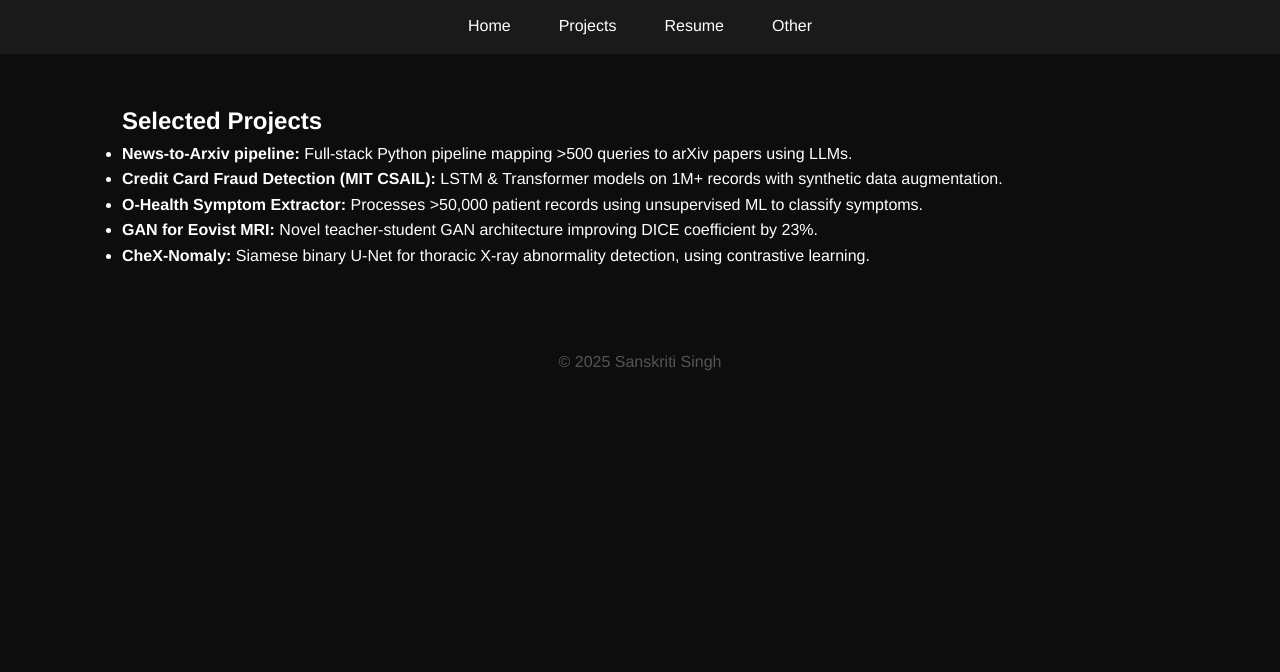
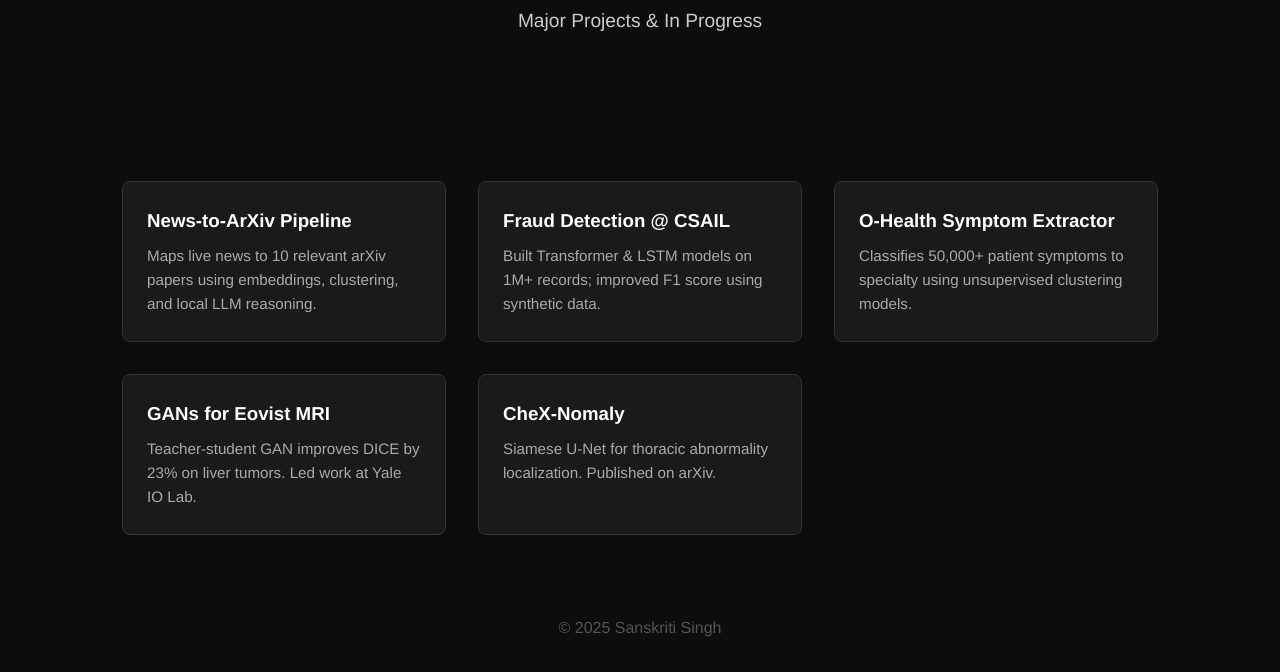
Before and after one commit to Sanskriti-Slngh/Sanskriti-Slngh.github.io, a plain HTML site: page projects.html in a window 1280 px wide. Shown: the part 221-893 px from the top of the page. Before the commit the page ends 800 px from the top, so only its background shows below. Drawn offline with Linux system fonts and the light colour scheme.

Commit message:
Update projects.html

```diff
--- a/projects.html
+++ b/projects.html
@@ -6,10 +6,6 @@
   <link rel="stylesheet" href="style.css">
 </head>
 <body>
-<header>
-    <h1>Projects & Research</h1>
-</header>
-
   <nav>
     <a href="index.html">Home</a>
     <a href="projects.html">Projects</a>
@@ -17,15 +13,34 @@
     <a href="other.html">Other</a>
   </nav>
 
+  <header>
+    <h1>PROJECTS & PORTFOLIO.</h1>
+    <p>Major Projects & In Progress</p>
+  </header>
+
   <main>
-    <h2>Selected Projects</h2>
-    <ul>
-        <li><strong>News-to-Arxiv pipeline:</strong> Full-stack Python pipeline mapping >500 queries to arXiv papers using LLMs.</li>
-        <li><strong>Credit Card Fraud Detection (MIT CSAIL):</strong> LSTM & Transformer models on 1M+ records with synthetic data augmentation.</li>
-        <li><strong>O-Health Symptom Extractor:</strong> Processes >50,000 patient records using unsupervised ML to classify symptoms.</li>
-        <li><strong>GAN for Eovist MRI:</strong> Novel teacher-student GAN architecture improving DICE coefficient by 23%.</li>
-        <li><strong>CheX-Nomaly:</strong> Siamese binary U-Net for thoracic X-ray abnormality detection, using contrastive learning.</li>
-    </ul>
+    <div class="cards">
+      <div class="card">
+        <h3>News-to-ArXiv Pipeline</h3>
+        <p>Maps live news to 10 relevant arXiv papers using embeddings, clustering, and local LLM reasoning.</p>
+      </div>
+      <div class="card">
+        <h3>Fraud Detection @ CSAIL</h3>
+        <p>Built Transformer & LSTM models on 1M+ records; improved F1 score using synthetic data.</p>
+      </div>
+      <div class="card">
+        <h3>O-Health Symptom Extractor</h3>
+        <p>Classifies 50,000+ patient symptoms to specialty using unsupervised clustering models.</p>
+      </div>
+      <div class="card">
+        <h3>GANs for Eovist MRI</h3>
+        <p>Teacher-student GAN improves DICE by 23% on liver tumors. Led work at Yale IO Lab.</p>
+      </div>
+      <div class="card">
+        <h3>CheX-Nomaly</h3>
+        <p>Siamese U-Net for thoracic abnormality localization. Published on arXiv.</p>
+      </div>
+    </div>
   </main>
 
   <footer>
```
Lines whose indentation alone changed are shown as unchanged.
